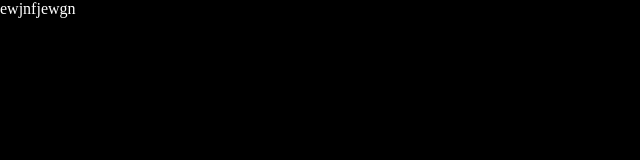
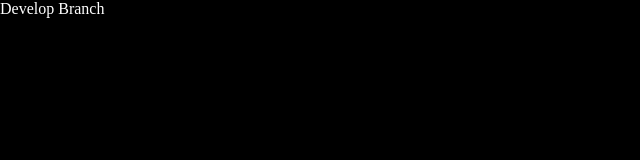
Before and after one commit to mahammad-aimlabs/vue-with-vite, a Vue app: page / in a window 1280 px wide. Shown: the top 160 px of the page, without its empty margins (0-640 px from the left). Built offline with nearby package versions, Linux system fonts and the light colour scheme.

Commit message:
pushing to develop branch

```diff
--- a/src/App.vue
+++ b/src/App.vue
@@ -2,7 +2,7 @@
 </script>
 
 <template>
-  <div>ewjnfjewgn</div>
+  <div>Develop Branch</div>
 </template>
 
 <style scoped>
```
